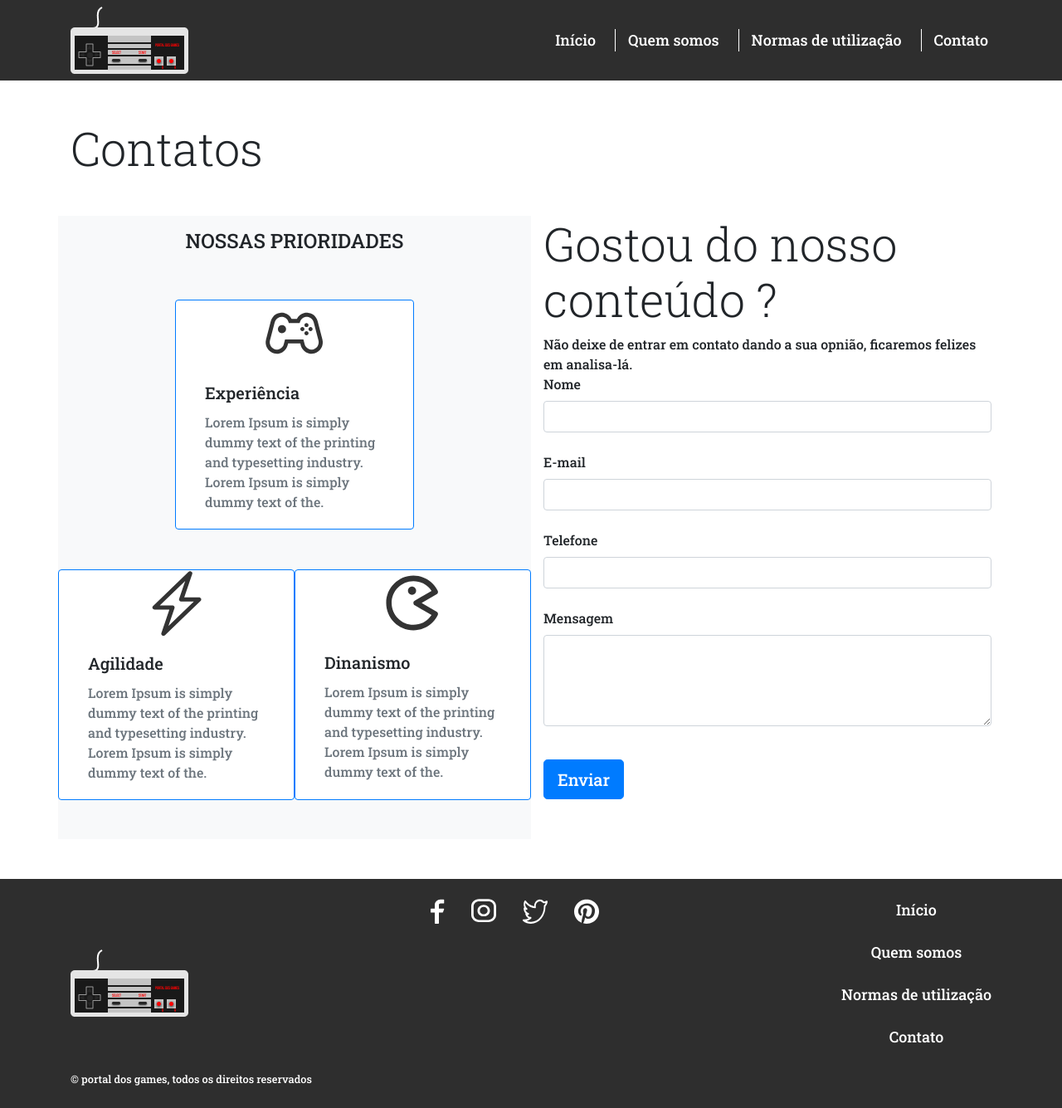
After one commit to caioliveira277/projeto-integrador-2, a PHP site: template pages/contato.php in a window 1280 px wide. The commit adds this page. Shown: the whole page at 83% size. Run offline with PHP 8.4, Linux system fonts and the light colour scheme; the template is opened without the code that fills it, so the values that code supplies are empty.

Commit message:
codificacao da pagina contatos

```diff
--- a/index.php
+++ b/index.php
@@ -7,6 +7,10 @@
         include("./pages/conteudo_acao_aventura.php");
         break;
 
+        case 'contato':
+          include("./pages/contato.php");
+          break;
+
       default:
         include("./pages/home.php");
         break;
--- /dev/null
+++ b/pages/contato.php
@@ -0,0 +1,72 @@
+<main class="page-contact">
+
+<section class="container">
+      <div class="my-5 text-center">
+        <h1 class="display-4 text-left">Contatos</h1>
+      </div>
+      <div class="row">
+
+      <div class="col bg-light">
+          <h2 class="h4 mt-3 text-center">NOSSAS PRIORIDADES</h2>
+          <div class="row">
+
+          <div class="card col-md-12 mx-auto mt-5 border border-primary" style="max-width: 18rem;">
+            <img id="card_photo" src="./assets/icons/controle.svg" style="max-width: 5rem; max-height: 5rem;"  class="card-img-top mx-auto " alt="icone de um controle preto">
+            <div class="card-body">
+              <h5 class="card-title">Experiência</h5>
+                <p class="card-text display-5 text-secondary">Lorem Ipsum is simply dummy text of the printing and typesetting industry. Lorem Ipsum is simply dummy text of the.</p>
+            </div>
+          </div>
+
+          <div class="card col-md-6 mx-auto mt-5 my-2 border border-primary" style="width: 18rem;">
+            <img id="card_photo" src="./assets/icons/raio.svg" style="max-width: 5rem; max-height: 5rem;"  class="card-img-top mx-auto" alt="icone de um raio preto">
+            <div class="card-body">
+              <h5 class="card-title">Agilidade</h5>
+                <p class="card-text display-5 text-secondary">Lorem Ipsum is simply dummy text of the printing and typesetting industry. Lorem Ipsum is simply dummy text of the.</p>
+            </div>
+          </div>
+
+          <div class="card col-md-6 mx-auto mt-5 my-2 border border-primary" style="width: 18rem; ">
+            <img id="card_photo" src="./assets/icons/pacman.svg" style="max-width: 5rem; max-height: 5rem;"  class="card-img-top mx-auto" alt="icone do personagem do pacman preto">
+            <div class="card-body">
+              <h5 class="card-title">Dinanismo</h5>
+                <p class="card-text display-5 text-secondary">Lorem Ipsum is simply dummy text of the printing and typesetting industry. Lorem Ipsum is simply dummy text of the.</p>
+            </div>
+          </div>
+          </div>
+      </div>
+
+        <div class="col-lg mb-5 order-first order-lg-1">
+          <h2 class="h6 display-4"> Gostou do nosso conteúdo ?</h1>
+          <span class="display-5">Não deixe de entrar em contato dando a sua opnião, ficaremos felizes em analisa-lá.</span>
+          <form class="mt-6" action="form.php" method="get">
+
+            <div class="form-group">
+
+              <label for="nome">Nome</label>
+              <input type="text" class="form-control" id="nome">
+
+            </div>
+
+            <div class="form-group mt-4">
+              <label for="email">E-mail</label>
+              <input type="email" class="form-control" id="email">
+            </div>
+
+            <div class="form-group mt-4">
+              <label for="telefone">Telefone</label>
+              <input type="number" class="form-control" id="telefone">
+            </div>
+
+            <div class="form-group mt-4">
+              <label for="mensagem">Mensagem</label>
+              <textarea id="mensagem" class="form-control" rows="4"></textarea>
+            </div>
+
+            <button type="submit" class="btn btn-primary btn-lg mt-4">Enviar</button>
+          </form>
+        </div>
+
+    </section>
+
+</main>
```
Also changed, not shown: assets/css/styles.css (line endings or trailing spaces), assets/icons/Rectangle 129.svg (added), assets/icons/Rectangle 130.svg (added), assets/icons/controle.svg (added), assets/icons/pacman.svg (added), assets/icons/raio.svg (added).
